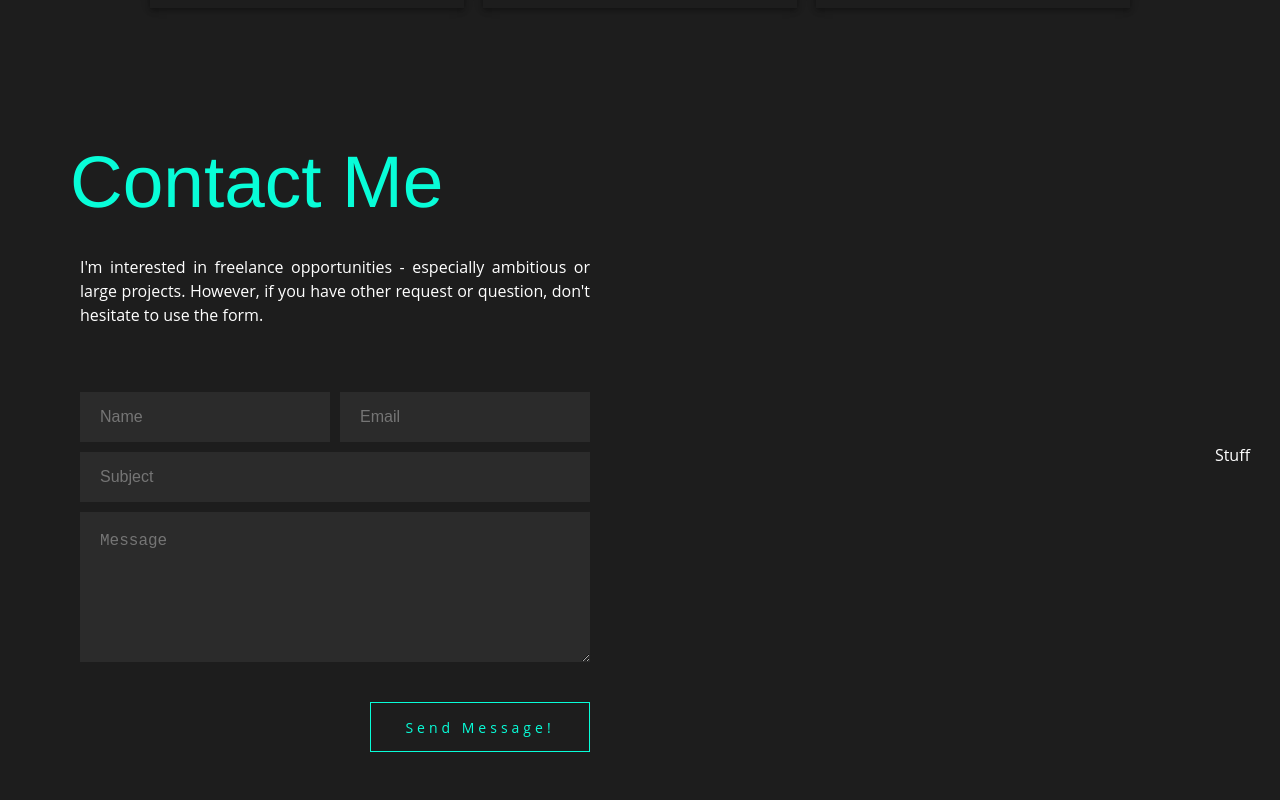
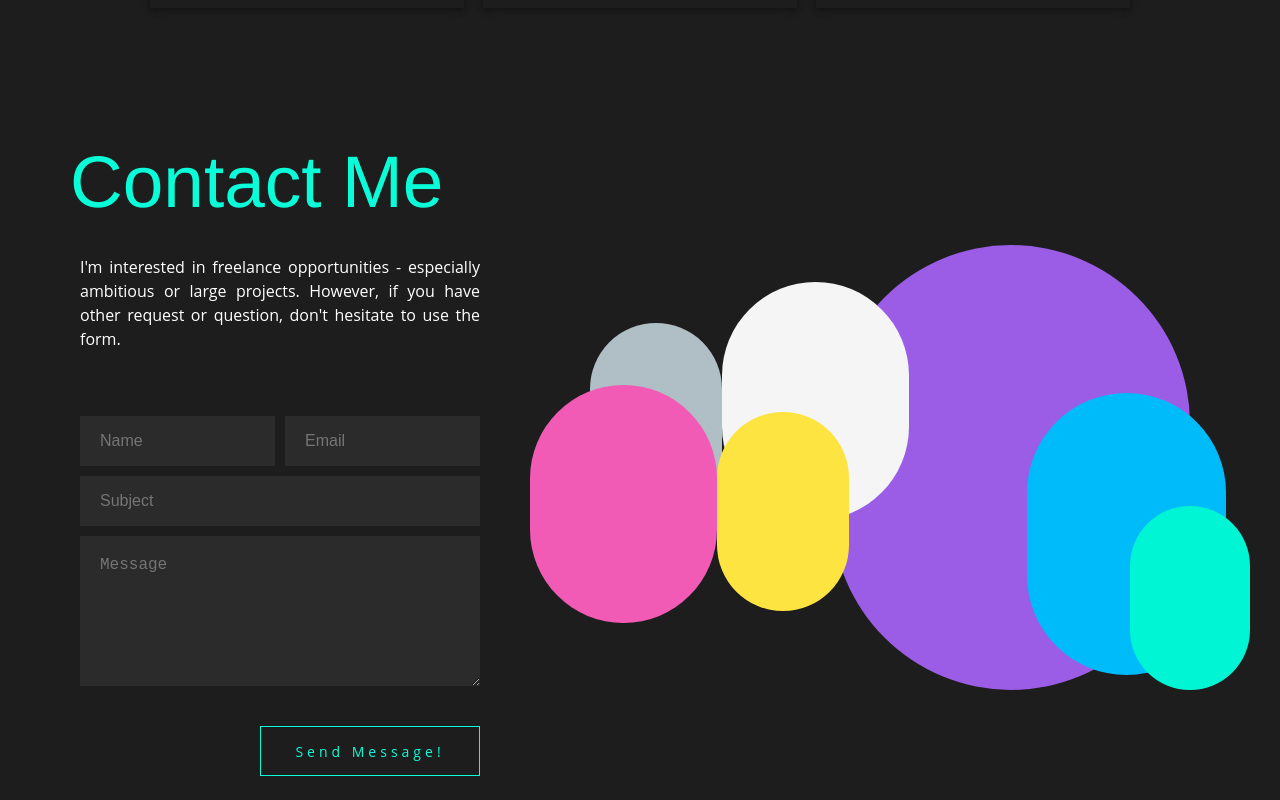
Before and after one commit to sambit-sunny/dev-portfolio, a React (Create React App) app: page / in a window 1280 px wide. Shown: the part 2546-3346 px from the top of the page. Built offline with nearby package versions, Linux system fonts and the light colour scheme.

Commit message:
Add animation in contact section

```diff
--- /dev/null
+++ b/src/components/LiveShapes/LiveShapes.css
@@ -0,0 +1,238 @@
+#wrapper {
+    aspect-ratio: 1.618;
+    width: 90vmin;
+    position: relative;
+  }
+
+  #wrapper > .shape {
+    height: 30%;
+    width: 30%;
+    background-color: rgba(255 255 255 / 5%);
+    position: absolute;
+    transition: left, top, height, width, border-radius;
+    transition-duration: 750ms;
+    transition-timing-function: ease-in-out;
+  }
+
+  #wrapper > .shape:nth-child(1) {
+    background-color: rgb(176, 190, 197);
+    z-index: 2;
+  }
+
+  #wrapper > .shape:nth-child(2) {
+    background-color: rgb(245, 245, 245);
+    z-index: 2;
+  }
+
+  #wrapper > .shape:nth-child(3) {
+    background-color: rgb(155, 93, 229);
+    z-index: 1;
+  }
+
+  #wrapper > .shape:nth-child(4) {
+    background-color: rgb(241, 91, 181);
+    z-index: 2;
+  }
+
+  #wrapper > .shape:nth-child(5) {
+    background-color: rgb(254, 228, 64);
+    z-index: 2;
+  }
+
+  #wrapper > .shape:nth-child(6) {
+    background-color: rgb(0, 187, 249);
+    z-index: 2;
+  }
+
+  #wrapper > .shape:nth-child(7) {
+    background-color: rgb(0, 245, 212);
+    z-index: 2;
+  }
+
+  #wrapper[data-configuration="1"] > .shape:nth-child(1) {
+    left: 0%;
+    top: 0%;
+    height: 50%;
+    width: 20%;
+  }
+
+  #wrapper[data-configuration="1"] > .shape:nth-child(2) {
+    left: 20%;
+    top: 0%;
+    height: 50%;
+    width: 30%;
+  }
+
+  #wrapper[data-configuration="1"] > .shape:nth-child(3) {
+    left: 50%;
+    top: 0%;
+    height: 100%;
+    width: 50%;
+  }
+
+  #wrapper[data-configuration="1"] > .shape:nth-child(4) {
+    left: 0%;
+    top: 50%;
+    height: 50%;
+    width: 30%;
+  }
+
+  #wrapper[data-configuration="1"] > .shape:nth-child(5) {
+    left: 30%;
+    top: 50%;
+    height: 50%;
+    width: 20%;
+  }
+
+  #wrapper[data-configuration="1"] > .shape:nth-child(6) {
+    left: 70%;
+    top: 50%;
+    height: 50%;
+    width: 30%;
+  }
+
+  #wrapper[data-configuration="1"] > .shape:nth-child(7) {
+    left: 85%;
+    top: 75%;
+    height: 25%;
+    width: 15%;
+  }
+
+  #wrapper[data-configuration="2"] > .shape:nth-child(1) {
+    left: 25%;
+    top: 20%;
+    height: 80%;
+    width: 15%;
+  }
+
+  #wrapper[data-configuration="2"] > .shape:nth-child(2) {
+    left: 40%;
+    top: 20%;
+    height: 50%;
+    width: 10%;
+  }
+
+  #wrapper[data-configuration="2"] > .shape:nth-child(3) {
+    left: 50%;
+    top: 0%;
+    height: 100%;
+    width: 25%;
+  }
+
+  #wrapper[data-configuration="2"] > .shape:nth-child(4) {
+    left: 0%;
+    top: 0%;
+    height: 50%;
+    width: 10%;
+  }
+
+  #wrapper[data-configuration="2"] > .shape:nth-child(5) {
+    left: 10%;
+    top: 0%;
+    height: 70%;
+    width: 15%;
+  }
+
+  #wrapper[data-configuration="2"] > .shape:nth-child(6) {
+    left: 75%;
+    top: 10%;
+    height: 80%;
+    width: 15%;
+  }
+
+  #wrapper[data-configuration="2"] > .shape:nth-child(7) {
+    left: 90%;
+    top: 40%;
+    height: 60%;
+    width: 10%;
+  }
+
+  #wrapper[data-configuration="3"] > .shape:nth-child(1) {
+    left: 0%;
+    top: 16.5%;
+    height: 32%;
+    width: 20%;
+  }
+
+  #wrapper[data-configuration="3"] > .shape:nth-child(2) {
+    left: 20%;
+    top: 2.7%;
+    height: 55%;
+    width: 34%;
+  }
+
+  #wrapper[data-configuration="3"] > .shape:nth-child(3) {
+    left: 38%;
+    top: 0%;
+    height: 100%;
+    width: 62%;
+  }
+
+  #wrapper[data-configuration="3"] > .shape:nth-child(4) {
+    left: 0%;
+    top: 47.3%;
+    height: 55%;
+    width: 34%;
+  }
+
+  #wrapper[data-configuration="3"] > .shape:nth-child(5) {
+    left: 34%;
+    top: 56.4%;
+    height: 32%;
+    width: 20%;
+  }
+
+  #wrapper[data-configuration="3"] > .shape:nth-child(6) {
+    left: 66%;
+    top: 45%;
+    height: 55%;
+    width: 34%;
+  }
+
+  #wrapper[data-configuration="3"] > .shape:nth-child(7) {
+    left: 80%;
+    top: 68%;
+    height: 32%;
+    width: 20%;
+  }
+
+  #wrapper[data-roundness="1"] > .shape {
+    border-radius: 6rem;
+  }
+
+  #wrapper[data-roundness="2"] > .shape {
+    border-radius: 0rem;
+  }
+
+  #wrapper[data-roundness="3"] > .shape {
+    border-radius: 30rem;
+  }
+
+  #wrapper[data-roundness="4"] > .shape:nth-child(1) {
+    border-bottom-left-radius: 10rem;
+  }
+
+  #wrapper[data-roundness="4"] > .shape:nth-child(2) {
+    border-radius: 20rem;
+  }
+
+  #wrapper[data-roundness="4"] > .shape:nth-child(3) {
+    border-top-right-radius: 12rem;
+  }
+
+  #wrapper[data-roundness="4"] > .shape:nth-child(4) {
+    border-top-right-radius: 10rem;
+    border-bottom-right-radius: 10rem;
+  }
+
+  #wrapper[data-roundness="4"] > .shape:nth-child(5) {
+    border-bottom-left-radius: 10rem;
+  }
+
+  #wrapper[data-roundness="4"] > .shape:nth-child(6) {
+    border-top-left-radius: 16rem;
+  }
+
+  #wrapper[data-roundness="4"] > .shape:nth-child(7) {
+    border-top-left-radius: 10rem;
+  }
--- /dev/null
+++ b/src/components/LiveShapes/LiveShapes.js
@@ -0,0 +1,62 @@
+import { useRef, useEffect } from "react";
+
+import "./LiveShapes.css";
+
+export default function LiveShapes() {
+    // const wrapper = document.getElementById("wrapper");
+    const wrapper = useRef();
+
+    const rand = (min, max) =>
+        Math.floor(Math.random() * (max - min + 1) + min);
+
+    const uniqueRand = (min, max, prev) => {
+        let next = prev;
+
+        while (prev === next) next = rand(min, max);
+
+        return next;
+    };
+
+    const combinations = [
+        { configuration: 1, roundness: 1 },
+        { configuration: 1, roundness: 2 },
+        { configuration: 1, roundness: 4 },
+        { configuration: 2, roundness: 2 },
+        { configuration: 2, roundness: 3 },
+        { configuration: 3, roundness: 3 },
+    ];
+
+    useEffect(() => {
+        let prev = 0;
+        let interval = setInterval(() => {
+            const index = uniqueRand(0, combinations.length - 1, prev),
+                combination = combinations[index];
+
+            wrapper.current.dataset.configuration = combination.configuration;
+            wrapper.current.dataset.roundness = combination.roundness;
+
+            prev = index;
+        }, 3000);
+
+        return () => {
+            clearInterval(interval);
+        };
+    }, []);
+
+    return (
+        <div
+            id="wrapper"
+            ref={wrapper}
+            data-configuration="1"
+            data-roundness="1"
+        >
+            <div className="shape"></div>
+            <div className="shape"></div>
+            <div className="shape"></div>
+            <div className="shape"></div>
+            <div className="shape"></div>
+            <div className="shape"></div>
+            <div className="shape"></div>
+        </div>
+    );
+}
--- a/src/pages/Contact/Contact.css
+++ b/src/pages/Contact/Contact.css
@@ -144,6 +144,8 @@ h2 {
     justify-content: flex-end;
 }
 
+
+
 @media screen and (max-width: 1100px) {
     .section-full .text-zone {
         padding-left: 2rem;
--- a/src/pages/Contact/Contact.js
+++ b/src/pages/Contact/Contact.js
@@ -3,6 +3,7 @@ import { useState } from "react";
 import BlastText from "../../components/BlastText/BlastText";
 import Button from "../../components/Button/Button";
 import "./Contact.css";
+import LiveShapes from "../../components/LiveShapes/LiveShapes";
 
 function validate(value, rules) {
     let isValid = false;
@@ -187,7 +188,9 @@ export default function Contact() {
                 </div>
             </div>
             <div className="stuff">
-                <div>Stuff</div>
+                <div className="shapes-container">
+                    <LiveShapes />
+                </div>
             </div>
         </div>
     );
```
